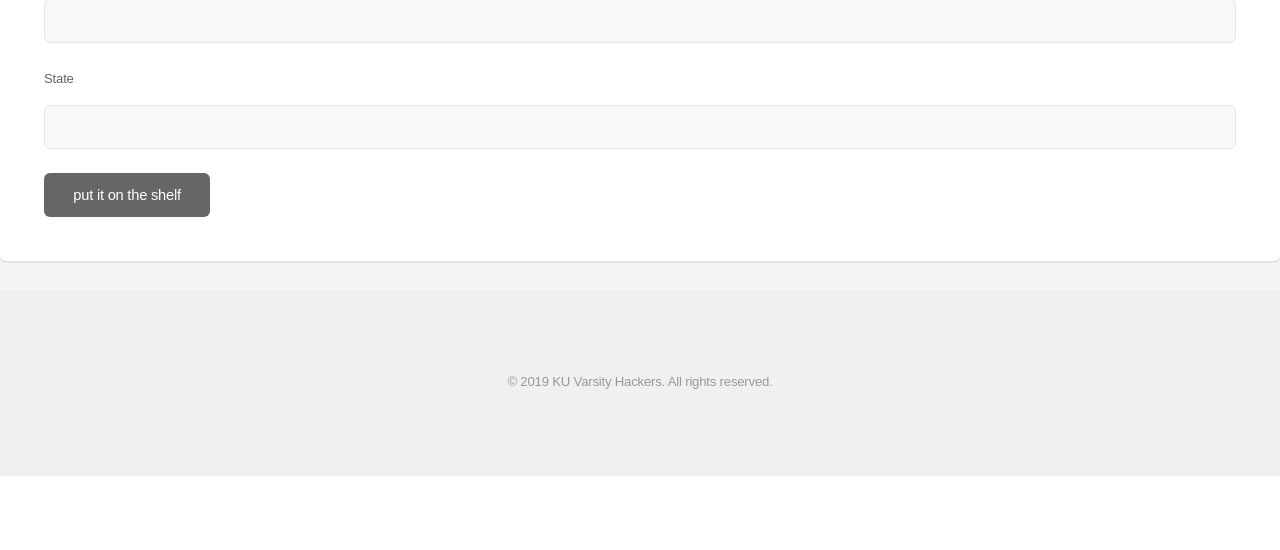
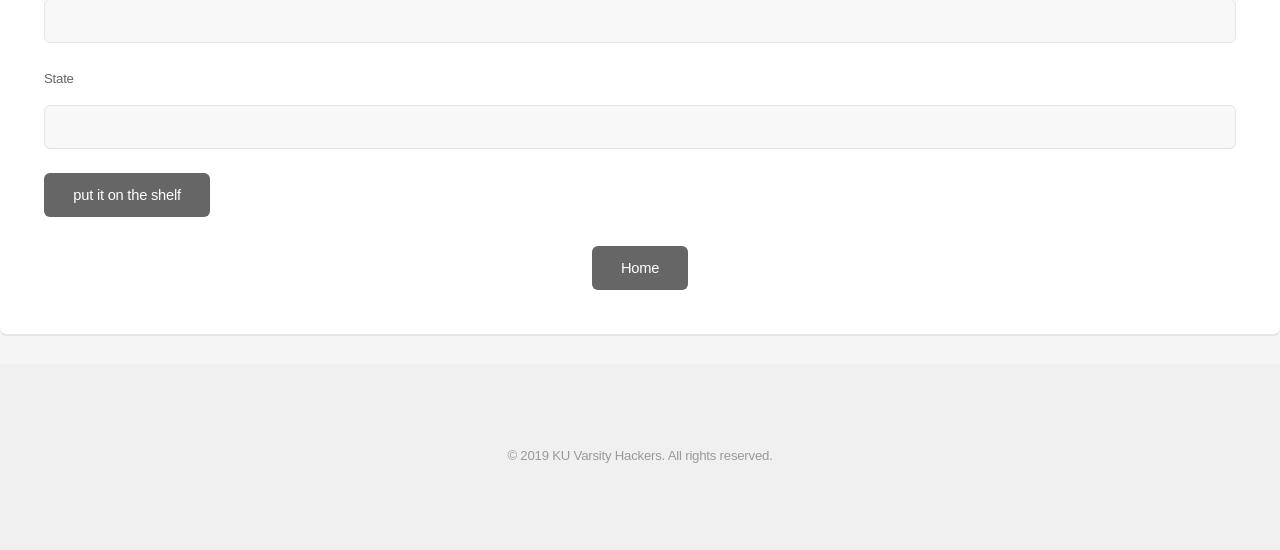
Before and after one commit to KUVarsityHackers/shelf, a Flask app: page /list.html in a window 1280 px wide. Shown: the part 1356-1906 px from the top of the page. Before the commit the page ends 1832 px from the top, so only its background shows below. Run offline with Flask 2, Linux system fonts and the light colour scheme; some libraries are stand-ins or nearby versions.

Commit message:
Add home buttons

```diff
--- a/templates/list.html
+++ b/templates/list.html
@@ -63,6 +63,12 @@
             <br />
             <input type="submit" value="put it on the shelf">
         </form>
+
+        <ul class="actions">
+                <center>
+                <li><a href=".\home.html" class="button">Home</a></li>
+                </center>
+            </ul>
     </section>
     <!-- Footer -->
     <footer id="footer">
```
Also changed, not shown: templates/borrow.html (+7 -0 lines).
